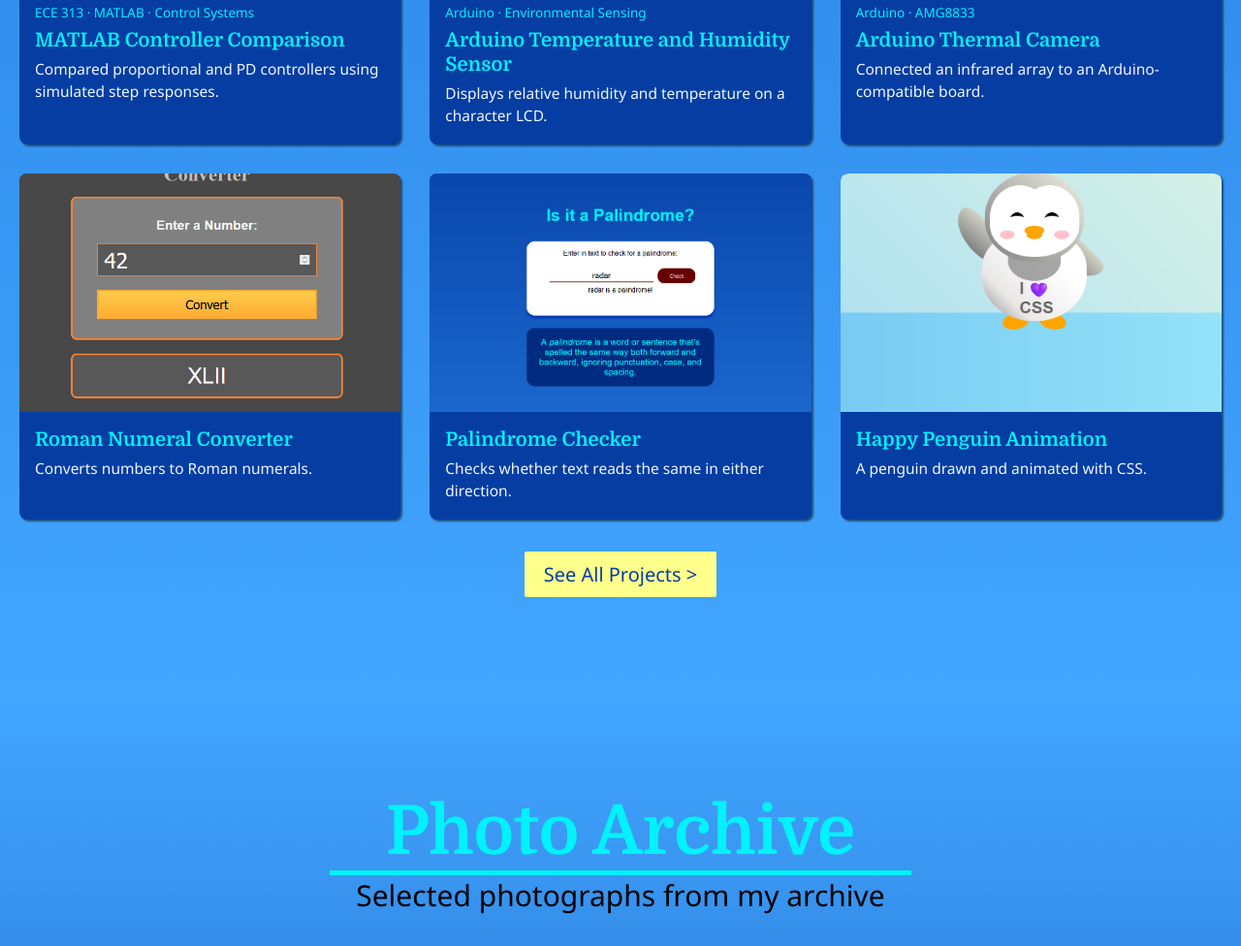
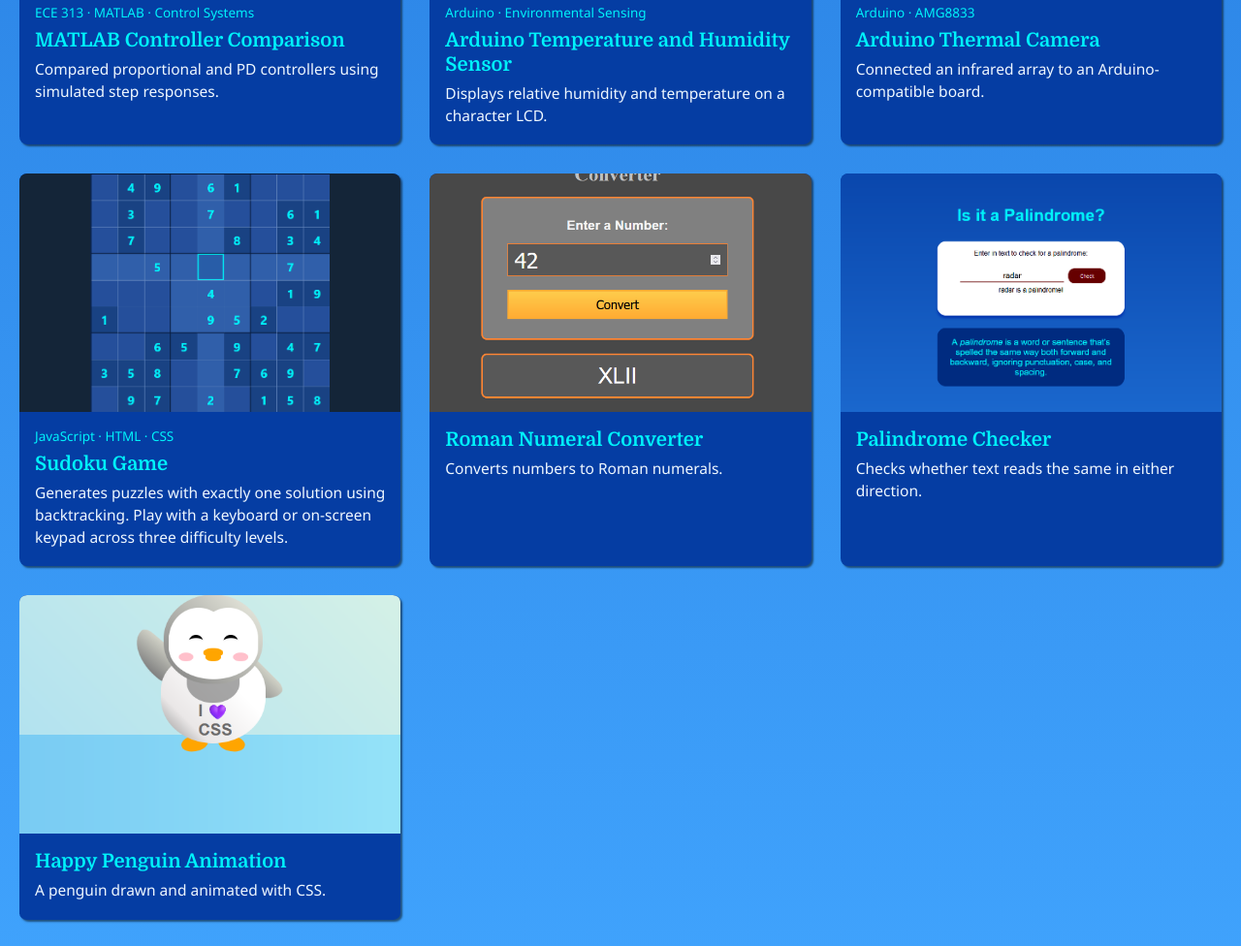
Before and after one commit to leggw/Personal-Portfolio, a plain HTML site: page index.html in a window 1280 px wide. Shown: the part 1825-2801 px from the top of the page at 97% size. Drawn offline with Linux system fonts and the light colour scheme.

Commit message:
add sudoku preview

```diff
--- a/index.html
+++ b/index.html
@@ -169,6 +169,20 @@
                     <h3 class="project-title">Arduino Thermal Camera</h3>
                     <p class="tile-summary">Connected an infrared array to an Arduino-compatible board.</p>
                 </a>
+                <a href="https://github.com/leggw/Sudoku" class="project project-tile">
+                    <img
+                        class="project-image project-image-contained"
+                        src="Pics/sudoku-preview.png"
+                        alt="Sudoku game with a blue board and burnt-orange background"
+                        loading="lazy"
+                    >
+                    <p class="tile-tag">JavaScript · HTML · CSS</p>
+                    <h3 class="project-title">Sudoku Game</h3>
+                    <p class="tile-summary">
+                        Generates puzzles with exactly one solution using backtracking.
+                        Play with a keyboard or on-screen keypad across three difficulty levels.
+                    </p>
+                </a>
                 <a href="roman-numeral/roman-numeral.html" class="project project-tile">
                     <img class="project-image" src="Pics/roman-num.png" alt="" loading="lazy">
 
```
Also changed, not shown: Pics/sudoku-preview.png (added).
